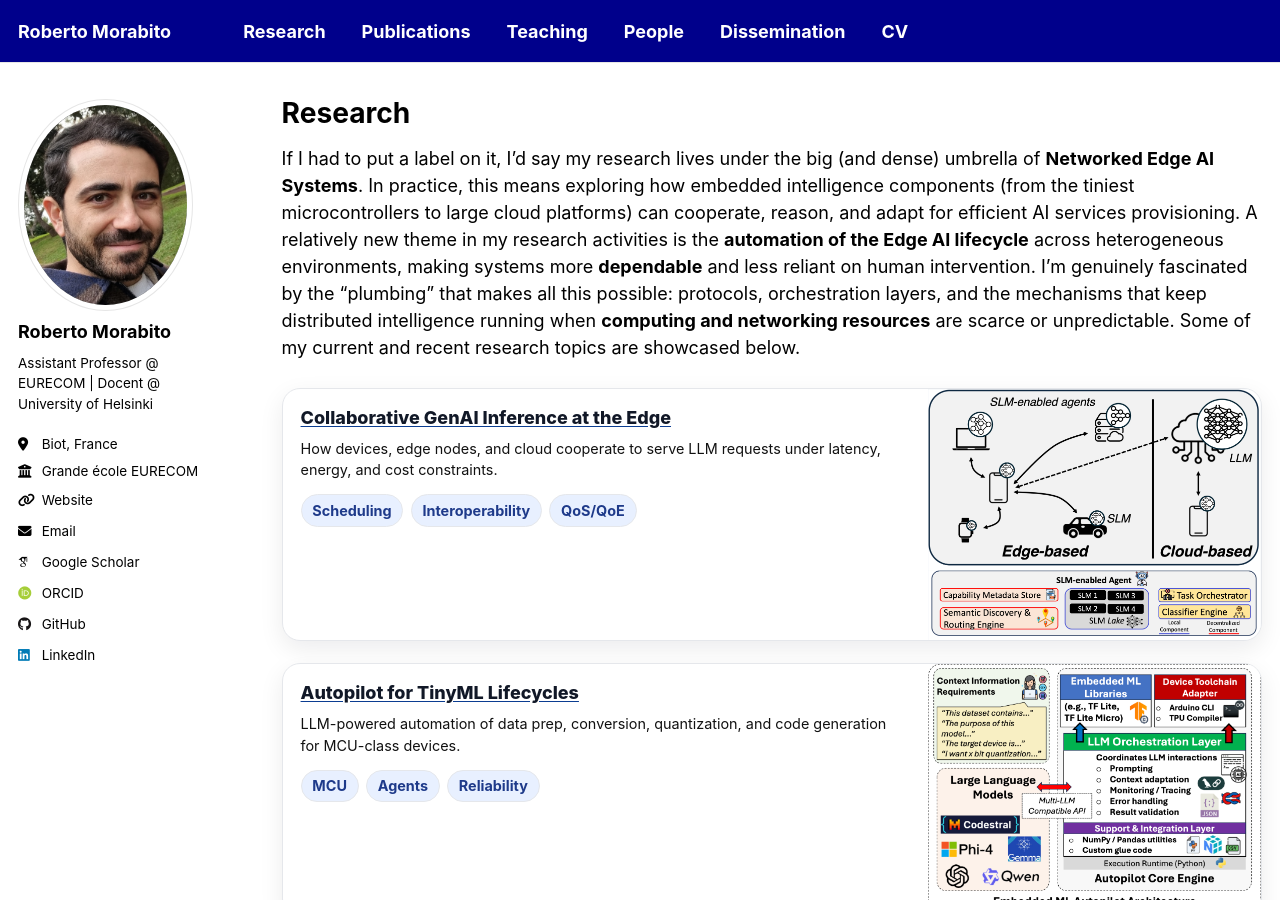
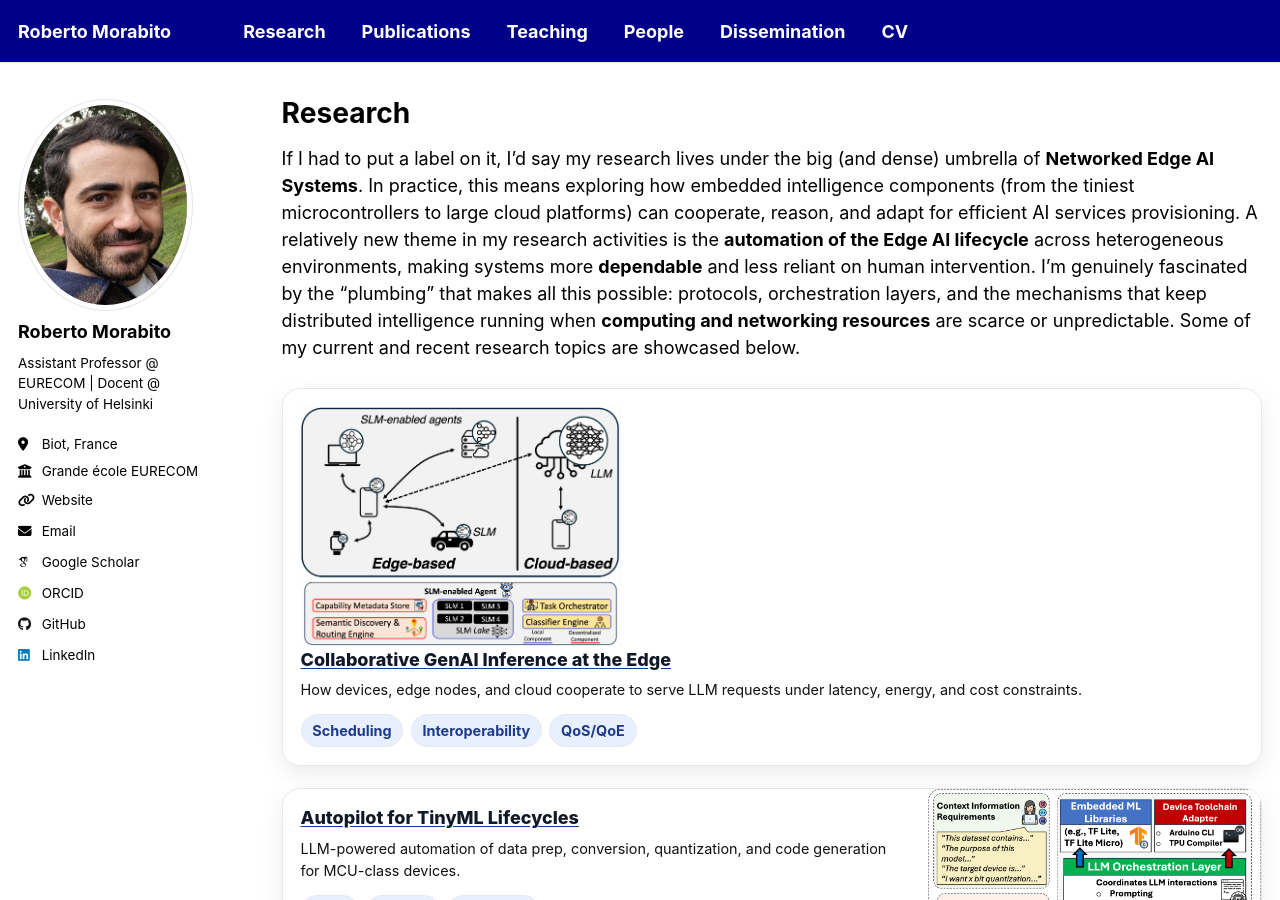
Before and after one commit to robertmora/robertmora.github.io, a Jekyll site: the page built from _pages/research.html, in a window 1280 px wide and 900 px high. Built offline with Jekyll 4.4.1, drawn with Linux system fonts in a browser that asks for light colours; some web fonts are replaced; a script that is not in the unit is left out.

Commit message:
Update research.html

```diff
--- a/_pages/research.html
+++ b/_pages/research.html
@@ -92,6 +92,9 @@ Some of my current and recent research topics are showcased below.
 <!--<div class="research-grid research-grid--two-cols"> -->
 <div class="r-card">
   <div class="r-body">
+  <div class="r-media">
+    <img src="/assets/research/Picture1.png" alt="Diagram of cooperative LLMs across edge and cloud">
+  </div>
     <h3 class="r-title">
       <a href="/research/collaborative-llms/">Collaborative GenAI Inference at the Edge</a>
     </h3>
@@ -103,9 +106,6 @@ Some of my current and recent research topics are showcased below.
       <span class="r-chip">Interoperability</span>
       <span class="r-chip">QoS/QoE</span>
     </div>
-  </div>
-  <div class="r-media">
-    <img src="/assets/research/Picture1.png" alt="Diagram of cooperative LLMs across edge and cloud">
   </div>
 </div>
 
```
